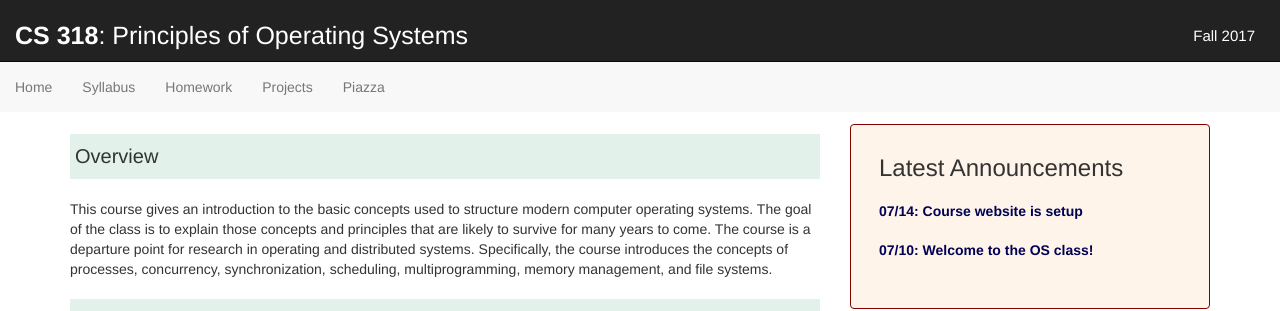
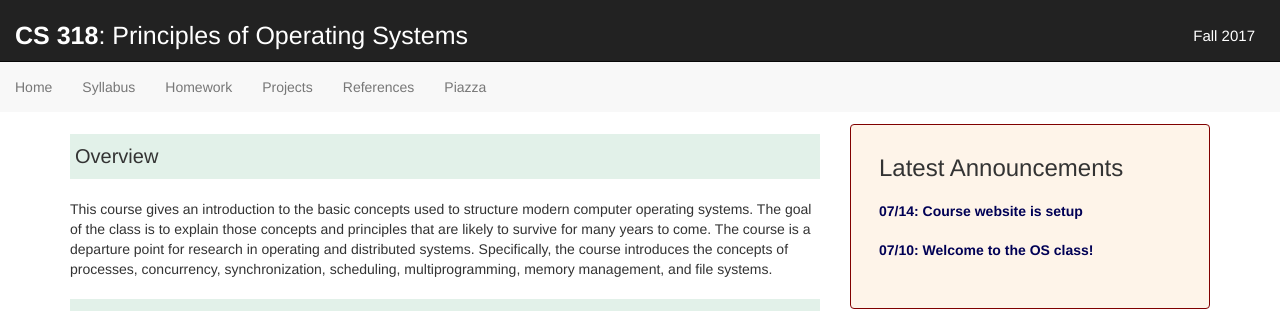
Before and after one commit to flyshark/jhu-cs318.github.io, a Jekyll site: the page built from index.md, in a window 1280 px wide. Shown: the top 311 px of the page. Built offline with Jekyll 4.4.1, drawn with Linux system fonts in a browser that asks for light colours.

Commit message:
add reference link

```diff
--- a/_config.yml
+++ b/_config.yml
@@ -4,6 +4,7 @@ description: > # this means to ignore newlines until "baseurl:"
   Operating System course 2017 Fall semester at Johns Hopkins University.
   Instructor Prof. Ryan Huang.
 meta_desc: jhu cs 318 fall 2017
+# baseurl: "/teaching/fa17/cs318" # the subpath of your site, e.g. /blog
 baseurl: "" # the subpath of your site, e.g. /blog
 url: "" # the base hostname & protocol for your site, e.g. http://example.com
 twitter_username: ryanphuang
@@ -26,5 +27,7 @@ navigation:
     url: /homework.html
   - title: Projects
     url: /projects.html
+  - title: References
+    url: /references.html
   - title: Piazza
     url: https://piazza.com/jhu/fall2017/600.318
```
